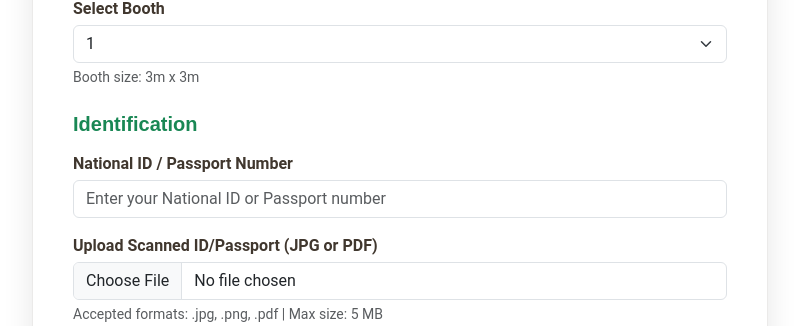
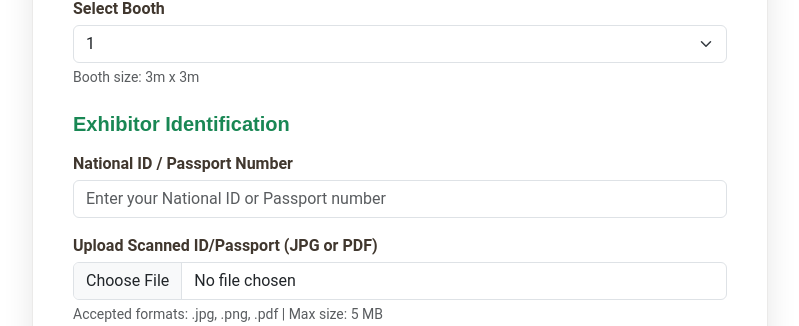
Before and after one commit to edanodongo/software-summit, a Django app: page /exhibitor/ in a window 1280 px wide. Shown: the part 1739-2065 px from the top of the page, without its empty margins (240-1039 px from the left). Run offline with Django 5.2, Linux system fonts and the light colour scheme; data comes from the database, SQL or seed files in the repository; data that the repository does not hold is empty; parts of the project's set-up code (start-up, migrations or seed data) failed here and were passed over; some libraries are stand-ins or nearby versions.

Commit message:
new migration

```diff
--- a/summitPage/models.py
+++ b/summitPage/models.py
@@ -613,7 +613,7 @@ class Exhibitor(models.Model):
             ('corporate', 'Corporate'),
             ('government', 'Government Agency'),
             ('academic', 'Academic Institution'),
-            ('ngo', 'NGO'),
+            ('ngo', 'Not for Profit'),
             ('other', 'Other'),
         ],
     )
--- a/templates/summit/exhibitor.html
+++ b/templates/summit/exhibitor.html
@@ -216,7 +216,7 @@
                   <!-- ============================= -->
                   <!-- IDENTIFICATION -->
                   <!-- ============================= -->
-                  <h5 class="fw-bold mt-4 mb-3 text-success">Identification</h5>
+                  <h5 class="fw-bold mt-4 mb-3 text-success">Exhibitor Identification</h5>
 
                   <div class="mt-3 mb-3">
                     <label for="id_national_id_number" class="form-label fw-semibold dark mb-1">National ID / Passport Number</label>
```
Also changed, not shown: summitPage/migrations/0006_alter_exhibitor_category.py (added).
